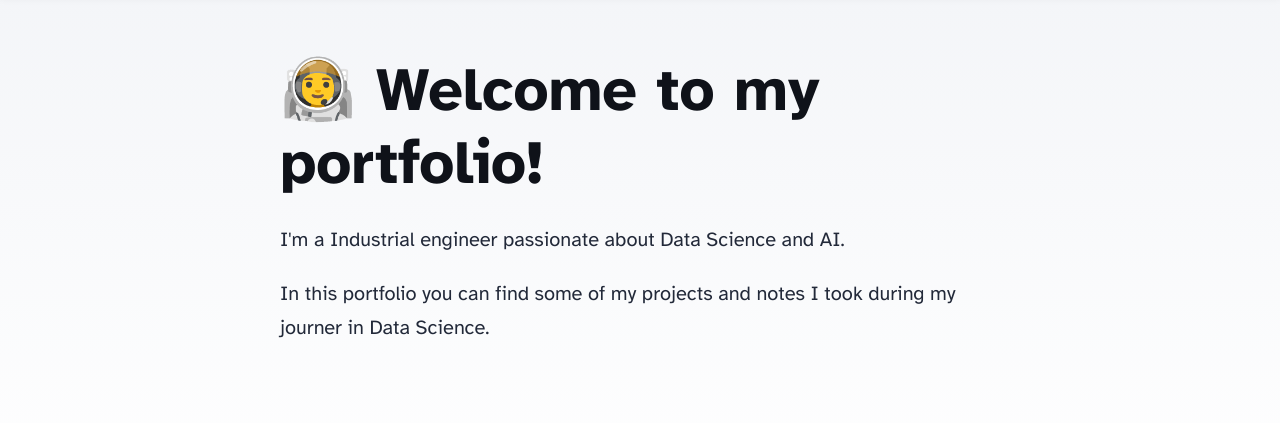
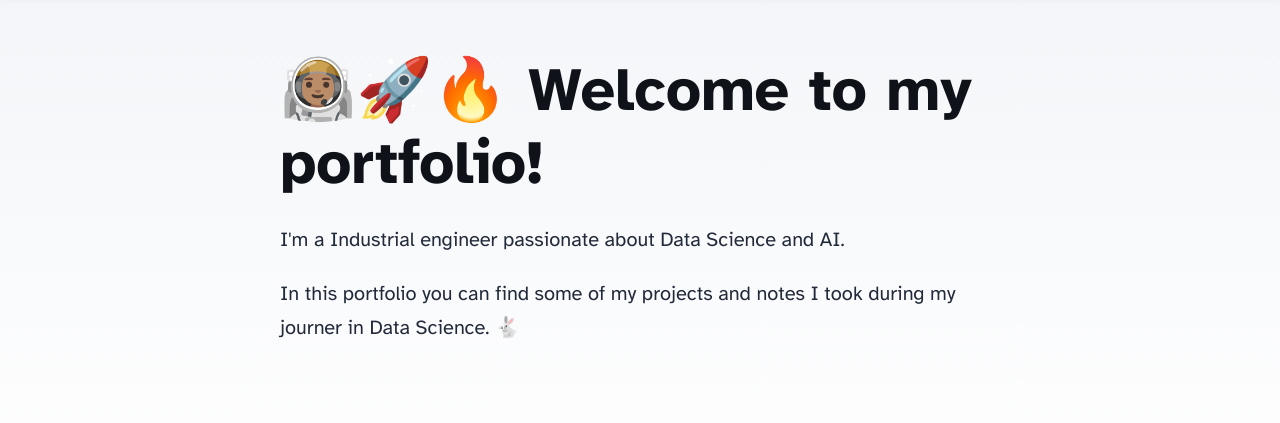
Before and after one commit to Macarena-g/newblog, an Astro site: page / in a window 1280 px wide. Shown: the part 81-504 px from the top of the page. Built offline with nearby package versions, Linux system fonts and the light colour scheme; Astro itself is replaced by a stand-in of ours.

Commit message:
Adding emojis

```diff
--- a/src/pages/index.astro
+++ b/src/pages/index.astro
@@ -13,13 +13,13 @@ import { SITE_TITLE, SITE_DESCRIPTION } from '../consts';
 	<body>
 		<Header />
 		<main>
-			<h1>🧑‍🚀 Welcome to my portfolio!</h1>
+			<h1>👩🏽‍🚀🚀🔥 Welcome to my portfolio!</h1>
 			<p>
 				I'm a Industrial engineer passionate about Data Science and AI.
 			</p>
 			<p>
 				In this portfolio you can find some of my projects and notes I took
-				during my journer in Data Science.
+				during my journer in Data Science. 🐇
 			</p>
 		</main>
 		<Footer />
```
